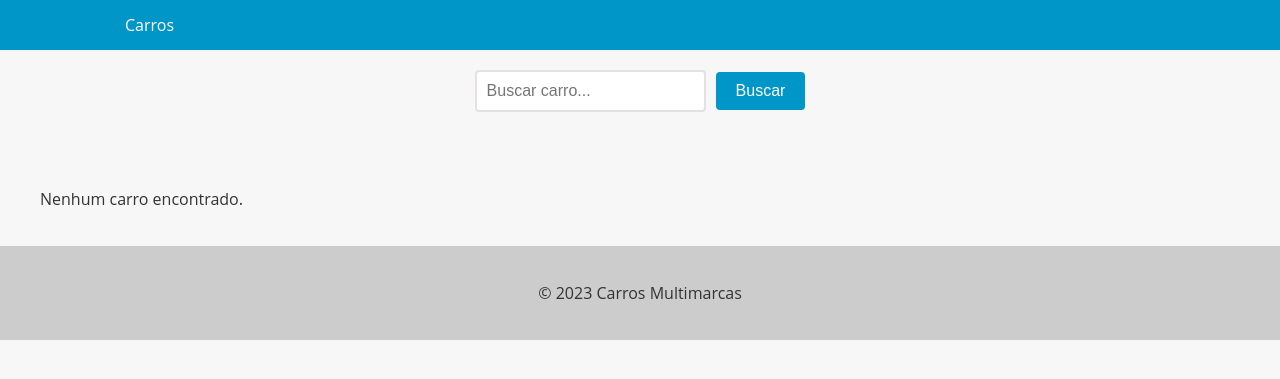
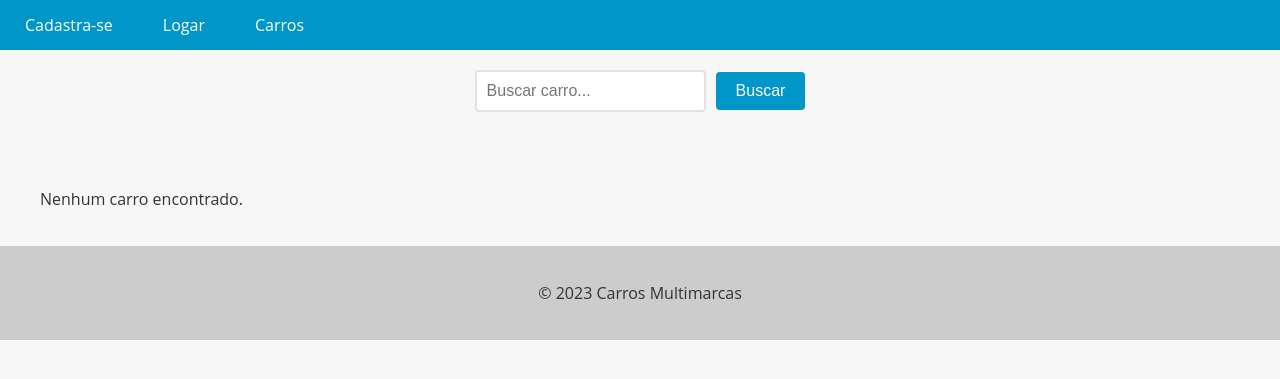
Before and after one commit to HebertFSoares/CarShop, a Django app: template cars/templates/cars.html in a window 1280 px wide. Shown: the top 379 px of the page. Run offline with Django 4.2, Linux system fonts and the light colour scheme; the template is opened without the code that fills it, so the values that code supplies are empty.

Commit message:
Ajuste na base.html

```diff
--- a/app/templates/base.html
+++ b/app/templates/base.html
@@ -74,12 +74,12 @@
       <ul>
         {% if user.is_authenticated %}
           <li>Olá,{{ user.username }}</li>
-          <li><a href="{% url 'new_car' %}">Cadstrar Carro</a></li>
+          <li><a href="{% url 'new_car' %}">Cadastrar Carro</a></li>
         {% endif %}
 
         {% if not user.is_authenticated %}
-          <li><a href="{% url 'register' %}"></a></li>
-          <li><a href="{% url 'login' %}"></a></li>
+          <li><a href="{% url 'register' %}">Cadastra-se</a></li>
+          <li><a href="{% url 'login' %}">Logar</a></li>
         {% endif %}
 
         <li><a href="{% url 'cars_list' %}">Carros</a></li>
```
